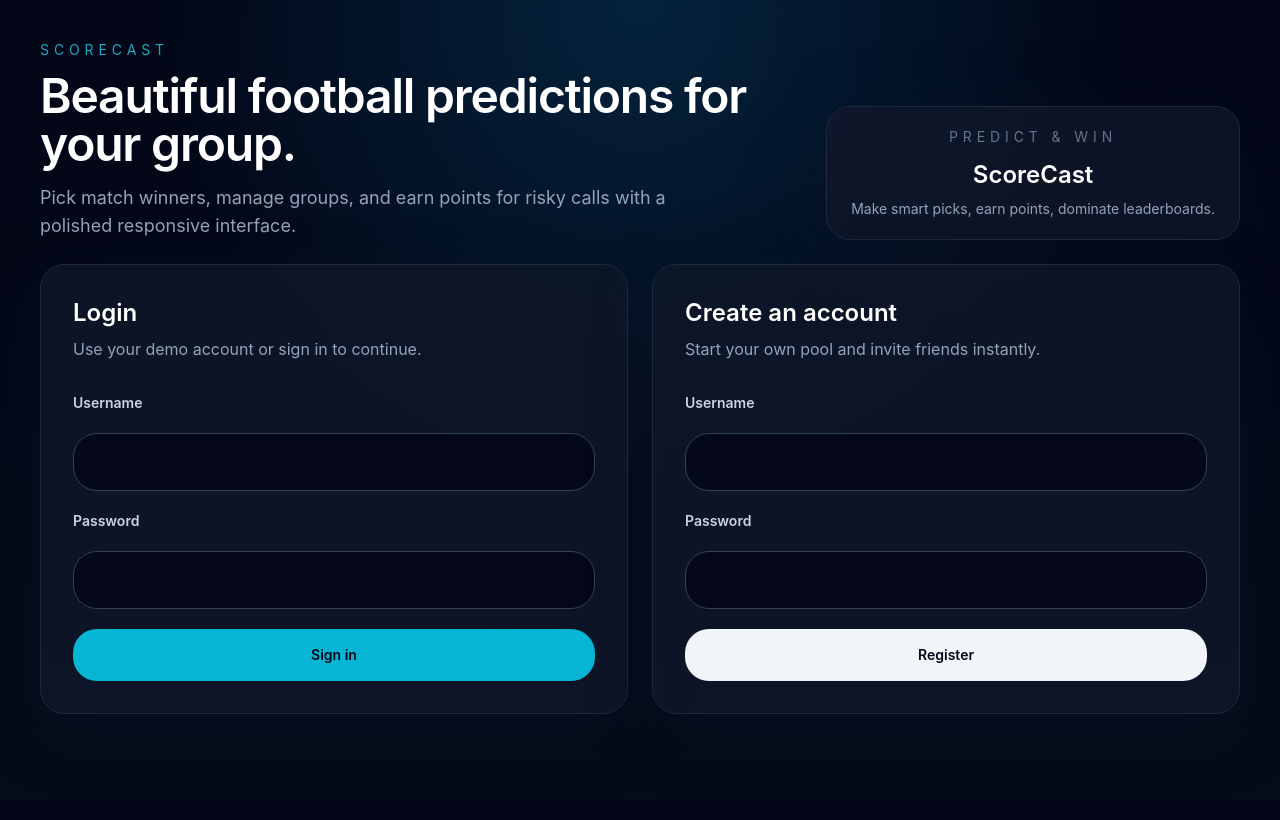
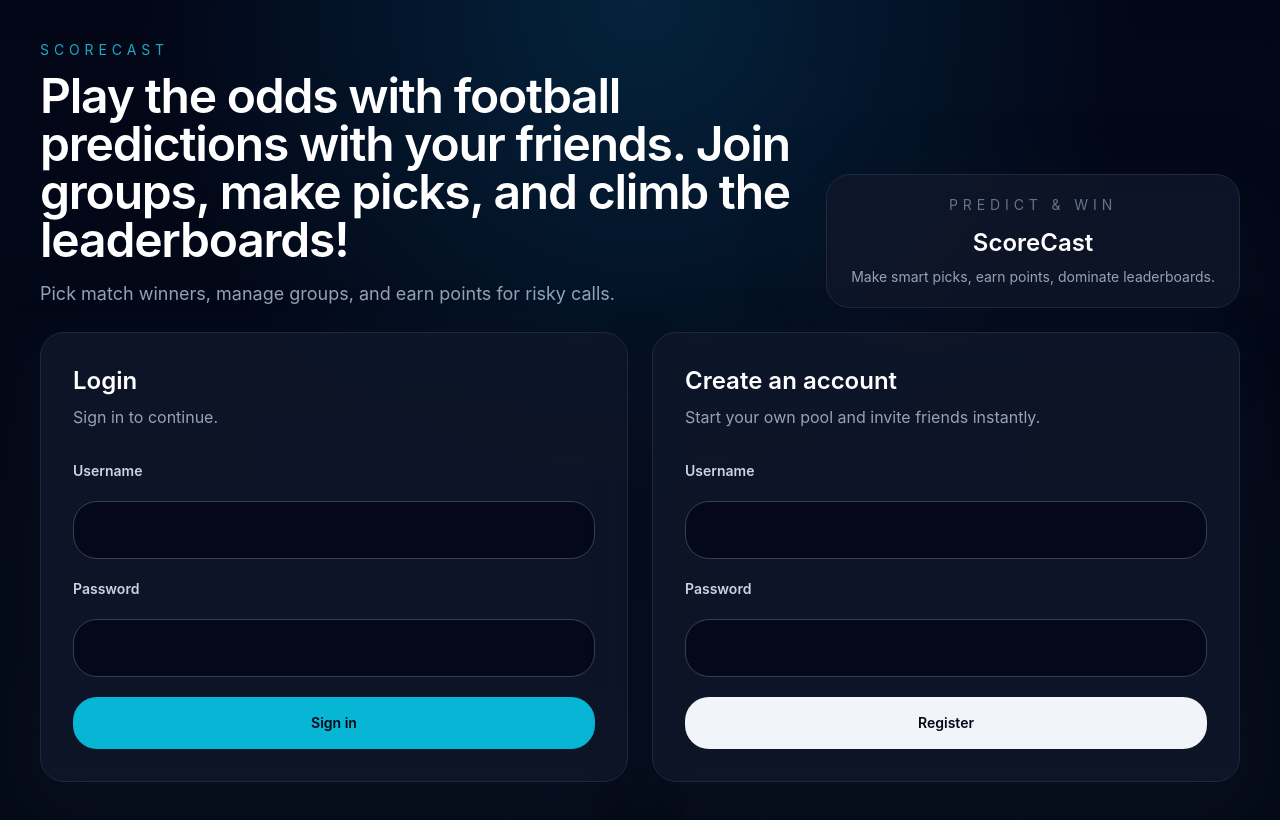
Before and after one commit to vindevoudit/scorecast, a React (Vite) app: page / in a window 1280 px wide. Built offline with nearby package versions, Linux system fonts and the light colour scheme; the HTML template or start-up script is replaced by a standard one.

Commit message:
Modifired boilerplate text

```diff
--- a/src/App.jsx
+++ b/src/App.jsx
@@ -445,10 +445,10 @@ function App() {
             <div>
               <p className="text-sm uppercase tracking-[0.35em] text-cyan-400/80">ScoreCast</p>
               <h1 className="mt-3 max-w-3xl text-4xl font-semibold tracking-tight text-white sm:text-5xl">
-                Beautiful football predictions for your group.
+                Play the odds with football predictions with your friends. Join groups, make picks, and climb the leaderboards!
               </h1>
               <p className="mt-4 max-w-2xl text-slate-400 sm:text-lg">
-                Pick match winners, manage groups, and earn points for risky calls with a polished responsive interface.
+                Pick match winners, manage groups, and earn points for risky calls.
               </p>
             </div>
             <div className="rounded-3xl border border-slate-800 bg-slate-900/80 px-6 py-5 text-center shadow-[0_24px_80px_rgba(15,23,42,0.4)]">
--- a/src/components/LoginForm.jsx
+++ b/src/components/LoginForm.jsx
@@ -2,7 +2,7 @@ function LoginForm({ authData, setAuthData, onSubmit }) {
   return (
     <div className="rounded-3xl border border-slate-800 bg-slate-900/85 p-8 shadow-[0_20px_60px_rgba(15,23,42,0.45)]">
       <h2 className="text-2xl font-semibold text-white">Login</h2>
-      <p className="mt-2 text-slate-400">Use your demo account or sign in to continue.</p>
+      <p className="mt-2 text-slate-400">Sign in to continue.</p>
       <form onSubmit={onSubmit} className="mt-8 space-y-5">
         <label className="block text-sm font-semibold text-slate-300">Username</label>
         <input
```
